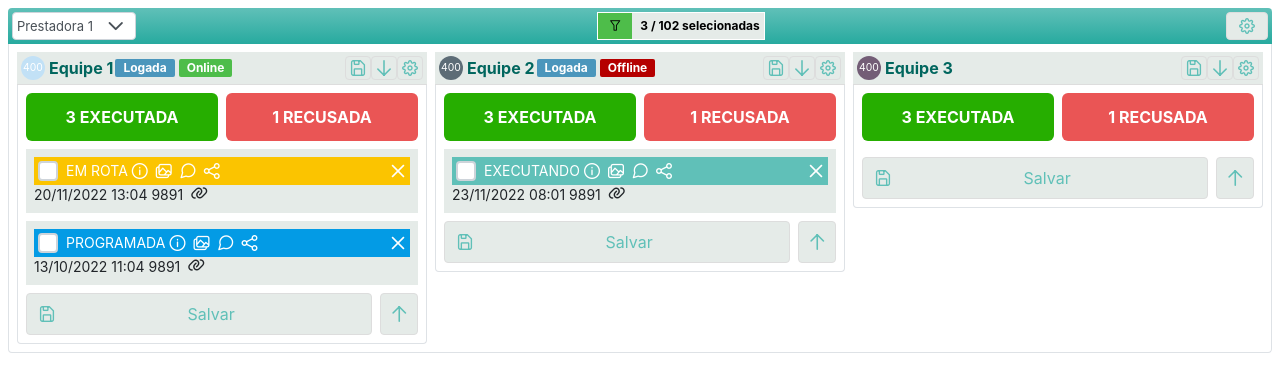
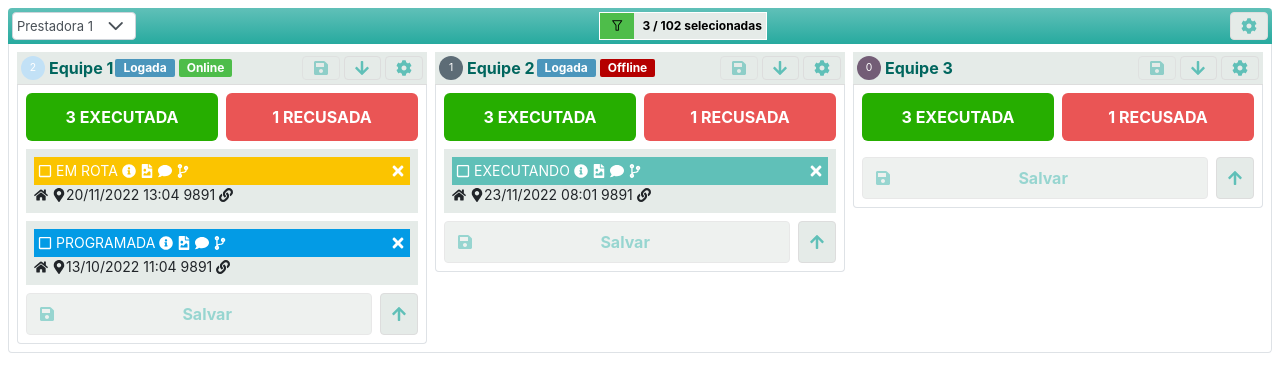
Before and after one commit to Cyclonersl/teams-react, a React (Vite) app: page / in a window 1280 px wide. Shown: the top 392 px of the page. Built offline with nearby package versions, Linux system fonts and the light colour scheme.

Commit message:
Muda biblioteca de icones

```diff
--- a/src/components/ServicoProgramado/index.tsx
+++ b/src/components/ServicoProgramado/index.tsx
@@ -1,4 +1,6 @@
 import { ScheduledService } from "../../model/ScheculedService"
+import { RiInformationFill, RiChat3Fill, RiCheckboxBlankLine } from "react-icons/ri"
+import { FaHome, FaRoad, FaInfoCircle, FaFileImage, FaComment, FaCodeBranch, FaLink, FaTimes, FaCheckSquare, FaRegCheckSquare, FaRegSquare, FaMapMarkerAlt } from "react-icons/fa"
 
 import { Checkbox } from 'primereact/checkbox';
 
@@ -18,22 +20,25 @@ function ServicoProgramado({ servico }: ServicoProgramadoProps) {
     return (
         <div className="bg-casan-gray-400 p-2">
             <div className={`${situacaoColor} text-white  flex justify-between items-center p-1`}>
-                <div className="flex items-center justify-center">
-                    <Checkbox className="mr-2" />
-                    <span className="text-sm">{situacaoDesc}</span>
-                    <span className="pi pi-info-circle mx-1" />
-                    <span className="pi pi-images    mx-1" />
-                    <span className="pi pi-comment mx-1" />
-                    <span className="pi pi-share-alt mx-1" />
-
+                <div className="flex items-center justify-center text-sm">
+                    <FaRegSquare className="mr-1" />
+                    <span className="text-sm mr-1">{situacaoDesc}</span>
+                    <div className="flex items-center justify-center gap-1">
+                        <FaInfoCircle />
+                        <FaFileImage />
+                        <FaComment />
+                        <FaCodeBranch />
+                    </div>
                 </div>
-                <span className="pi pi-times"></span>
+                <FaTimes />
             </div>
             <div className="text-sm">
-                <div>
-                    <a href="">
+                <div className="flex items-center gap-1/2">
+                    <FaHome className="mr-1" />
+                    <FaMapMarkerAlt />
+                    <a href="/" className="flex items-center gap-1">
                         <span>{`${servico.dtHoraSoltcao} ${servico.nrMatriculaColaborador}`}</span>
-                        <span className="pi pi-link ml-2"></span>
+                        <FaLink />
                     </a>
                 </div>
             </div>
--- a/src/components/Team/index.tsx
+++ b/src/components/Team/index.tsx
@@ -3,6 +3,8 @@ import { ReactElement, useRef } from 'react';
 import { Panel, PanelHeaderTemplateOptions } from 'primereact/panel';
 import { Menu } from 'primereact/menu';
 import { Button } from 'primereact/button';
+
+import { FaArrowDown, FaArrowUp, FaCog, FaSave } from "react-icons/fa"
 
 import { TeamControlling } from "../../model/TeamControlling";
 import { Status } from './status';
@@ -88,29 +90,23 @@ function Team({ team }: TeamProps) {
                 <div className='flex items-center'>
                     <div
                         className="w-6 h-6 text-white rounded-full flex items-center justify-center text-ssm mr-1"
-                        style={{ backgroundColor: team.color }}>400</div>
+                        style={{ backgroundColor: team.color }}>{team.services?.length}</div>
                     <span
                         className="text-casan-green-800 font-bold ">{team.name}</span>
                     <Status
                         type={team.status} />
                 </div>
-                <div className='flex'>
+                <div className='flex gap-1 text-casan-green-800'>
+                    <Button disabled
+                        icon={<FaSave />}
+                        className='w-2 h-6 flex justify-center items-center ' />
+
+                    <Button icon={<FaArrowDown />}
+                        className='w-2 h-6 flex justify-center items-center ' />
                     <Button
-                        className='w-2 h-6 flex justify-center items-center '>
-                        <span
-                            className="pi pi-save" />
-                    </Button>
-                    <Button
-                        className='w-2 h-6 flex justify-center items-center '>
-                        <span
-                            className="pi pi-arrow-down" />
-                    </Button>
-                    <Button
+                        icon={<FaCog />}
                         className='w-2 h-6 flex justify-center items-center'
-                        onClick={(e) => refMenuTeam.current?.toggle(e)}>
-                        <span
-                            className="pi pi-cog" />
-                    </Button>
+                        onClick={(e) => refMenuTeam.current?.toggle(e)} />
                 </div>
             </div>
         )
@@ -126,8 +122,8 @@ function Team({ team }: TeamProps) {
                 {team.services?.map(servico => <ServicoProgramado servico={servico} />)}
             </div>
             <div className='flex gap-2'>
-                <Button icon="pi pi-save" iconPos='left' label='Salvar' className='flex-1' />
-                <Button icon="pi pi-arrow-up" className='flex-2' />
+                <Button disabled icon={<FaSave />} iconPos='left' label='Salvar' className='flex-1 font-bold' />
+                <Button icon={<FaArrowUp />} className='flex-2' />
             </div>
         </Panel>
         <Menu model={menuItens} popup ref={refMenuTeam} />
--- a/src/containers/TeamList/index.tsx
+++ b/src/containers/TeamList/index.tsx
@@ -11,6 +11,7 @@ import { TeamControlling } from "../../model/TeamControlling";
 
 import serviceProviderData from '../../data/service-provider.json';
 import { teamsData } from '../../data/teams-data'
+import { FaCog } from "react-icons/fa";
 
 interface TeamListProps {
 }
@@ -103,9 +104,7 @@ function TeamList({ }: TeamListProps) {
                 <span className="text-12 font-bold">3 / 102 selecionadas</span>
             </div>
 
-            <Button onClick={(e) => refMenuTeamList.current?.toggle(e)}>
-                <span className="pi pi-cog" />
-            </Button>
+            <Button icon={<FaCog />} onClick={(e) => refMenuTeamList.current?.toggle(e)} />
 
         </div>)
     }
```
